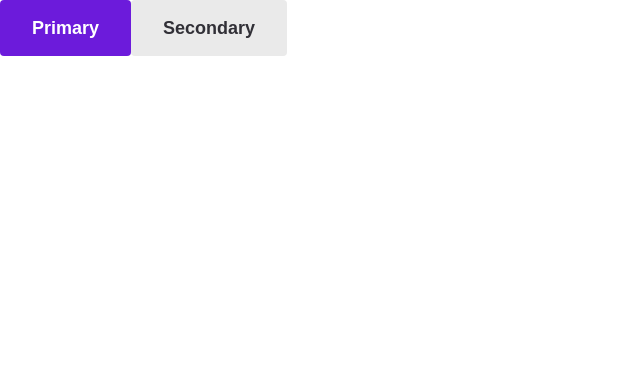
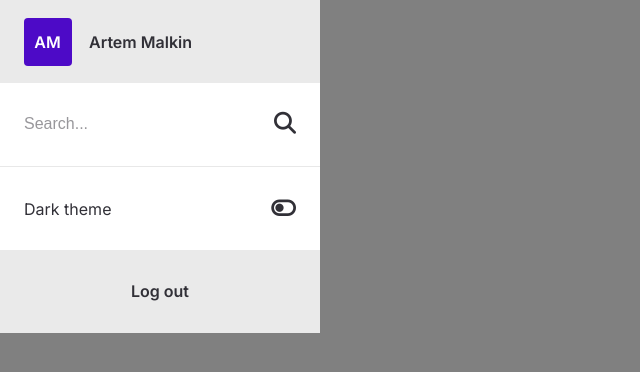
Before and after one commit to Karina-Milosnaya/diploma_project, a React (Create React App) app: page /search in a window 1280 px wide. Shown: the top 372 px of the page, without its empty margins (0-640 px from the left). Built offline with nearby package versions, Linux system fonts and the light colour scheme.

Commit message:
add Dropdown component

```diff
--- a/src/App.tsx
+++ b/src/App.tsx
@@ -5,6 +5,7 @@ import Title from "./components/Title/Title";
 import Tab from "./components/Tab/Tab";
 import Tabs from "./components/Tabs/Tabs";
 import Button from "./components/Button/Button";
+import Dropdown from "./components/Dropdown/Dropdown";
 
 function App() {
   function handleClick1() {
@@ -20,7 +21,7 @@ function App() {
       {/* <Title></Title> */}
       {/* <Tab tabContent="Articles"></Tab> */}
       {/* <Tabs></Tabs> */}
-      <Button
+      {/* <Button
         typeButton="primary"
         buttonText="Primary"
         isDisabled={false}
@@ -31,7 +32,8 @@ function App() {
         buttonText="Secondary"
         isDisabled={false}
         functionClick={handleClick2}
-      ></Button>
+      ></Button> */}
+      <Dropdown fullname="Artem Malkin"></Dropdown>
     </>
   );
 }
--- /dev/null
+++ b/src/components/Dropdown/Dropdown.css
@@ -0,0 +1,105 @@
+.dropdown {
+  width: 320px;
+  background-color: #fff;
+}
+
+.dropdown__item {
+  background-color: rgba(49, 48, 55, 0.1);
+  padding: 18px 0 17.24px 24px;
+}
+
+.dropdown__item_user {
+  width: 168px;
+  display: flex;
+  justify-content: space-between;
+}
+
+.dropdown__item_user-initials {
+  width: 48px;
+  height: 48px;
+  border-radius: 4px;
+  background-color: #4d0ac7;
+  width: 48px;
+  height: 48px;
+  background-color: #4d0ac7;
+  color: #fff;
+  font-size: 16px;
+  font-weight: 600;
+  line-height: 34px;
+  text-align: center;
+  padding: 7px 11px 7px 10px;
+}
+
+.dropdown__item_user-fullname {
+  display: flex;
+  align-items: center;
+  color: #313037;
+  font-size: 16px;
+  font-weight: 600;
+  line-height: 34px;
+  text-align: center;
+}
+
+.dropdown__item_search {
+  display: flex;
+  justify-content: space-between;
+  padding: 29px 24px 30px 24px;
+  border-bottom: 1px solid #e8e8e8;
+}
+
+.dropdown__item_search-input {
+  border: 0;
+  outline: none;
+  width: 100%;
+  font-size: 16px;
+  font-weight: 400;
+  line-height: 24px;
+  text-align: left;
+  color: #313037;
+}
+
+.dropdown__item_search-input::placeholder {
+  color: rgba(49, 48, 55, 0.5);
+}
+
+.dropdown__item_search-icon {
+  margin-left: 5px;
+}
+
+.fa-magnifying-glass {
+  font-size: 22px;
+  color: #313037;
+}
+
+.dropdown__item_theme-switcher {
+  padding: 30px 24px 29px 24px;
+  display: flex;
+  justify-content: space-between;
+}
+
+.dropdown__item_theme-switcher-name {
+  font-size: 16px;
+  font-weight: 400;
+  line-height: 24px;
+  text-align: left;
+  color: #313037;
+}
+
+.fa-toggle-off {
+  font-size: 22px;
+  color: #313037;
+}
+
+.dropdown__item_log-out {
+  background-color: rgba(49, 48, 55, 0.1);
+  padding: 29px 0 30px;
+}
+
+.dropdown__item_log-out a {
+  font-size: 16px;
+  font-weight: 600;
+  line-height: 24px;
+  color: #313037;
+  display: flex;
+  justify-content: center;
+}
--- /dev/null
+++ b/src/components/Dropdown/Dropdown.tsx
@@ -0,0 +1,58 @@
+import "./Dropdown.css";
+
+type TUserName = {
+  fullname: string;
+};
+
+function Dropdown({ fullname }: TUserName) {
+  function getInitials(name: string): string {
+    let array = name.split(" ");
+    return array.reduce((result, item) => {
+      return result + item[0];
+    }, "");
+  }
+  return (
+    <>
+      <div className="dropdown">
+        <div className="dropdown-wrap">
+          <div className="dropdown-top">
+            <div className="dropdown__item">
+              <div className="dropdown__item_user">
+                <div className="dropdown__item_user-initials">
+                  {getInitials(fullname)}
+                </div>
+                <div className="dropdown__item_user-fullname">{fullname}</div>
+              </div>
+            </div>
+
+            <div className="dropdown__item_search">
+              <input
+                placeholder="Search..."
+                className="dropdown__item_search-input"
+                type="text"
+              />
+              <div className="dropdown__item_search-icon">
+                <i className="fa-solid fa-magnifying-glass"></i>
+              </div>
+            </div>
+          </div>
+          <div className="dropdown-bottom">
+            <div className="dropdown__item_theme-switcher">
+              <span className="dropdown__item_theme-switcher-name">
+                Dark theme
+              </span>
+              <div className="dropdown__item_theme-switcher-icon">
+                <i className="fa-solid fa-toggle-off"></i>
+              </div>
+            </div>
+            <div className="dropdown__item_log-out">
+              <a href="#">Log out</a>
+            </div>
+          </div>
+        </div>
+      </div>
+    </>
+  );
+}
+
+export default Dropdown;
--- a/src/components/Header/Header.tsx
+++ b/src/components/Header/Header.tsx
@@ -1,11 +1,11 @@
 import "./Header.css";
 import Logo from "../../assets/Logo.png";
 
-type THeader = {
+type TUserName = {
   fullname: string;
 };
 
-function Header({ fullname }: THeader) {
+function Header({ fullname }: TUserName) {
   function getInitials(name: string): string {
     let array = name.split(" ");
     return array.reduce((result, item) => {
--- a/src/index.css
+++ b/src/index.css
@@ -8,6 +8,7 @@
 
 html {
   font-family: "Inter", sans-serif;
+  background-color: grey;
 }
 
 /* .container {
```
